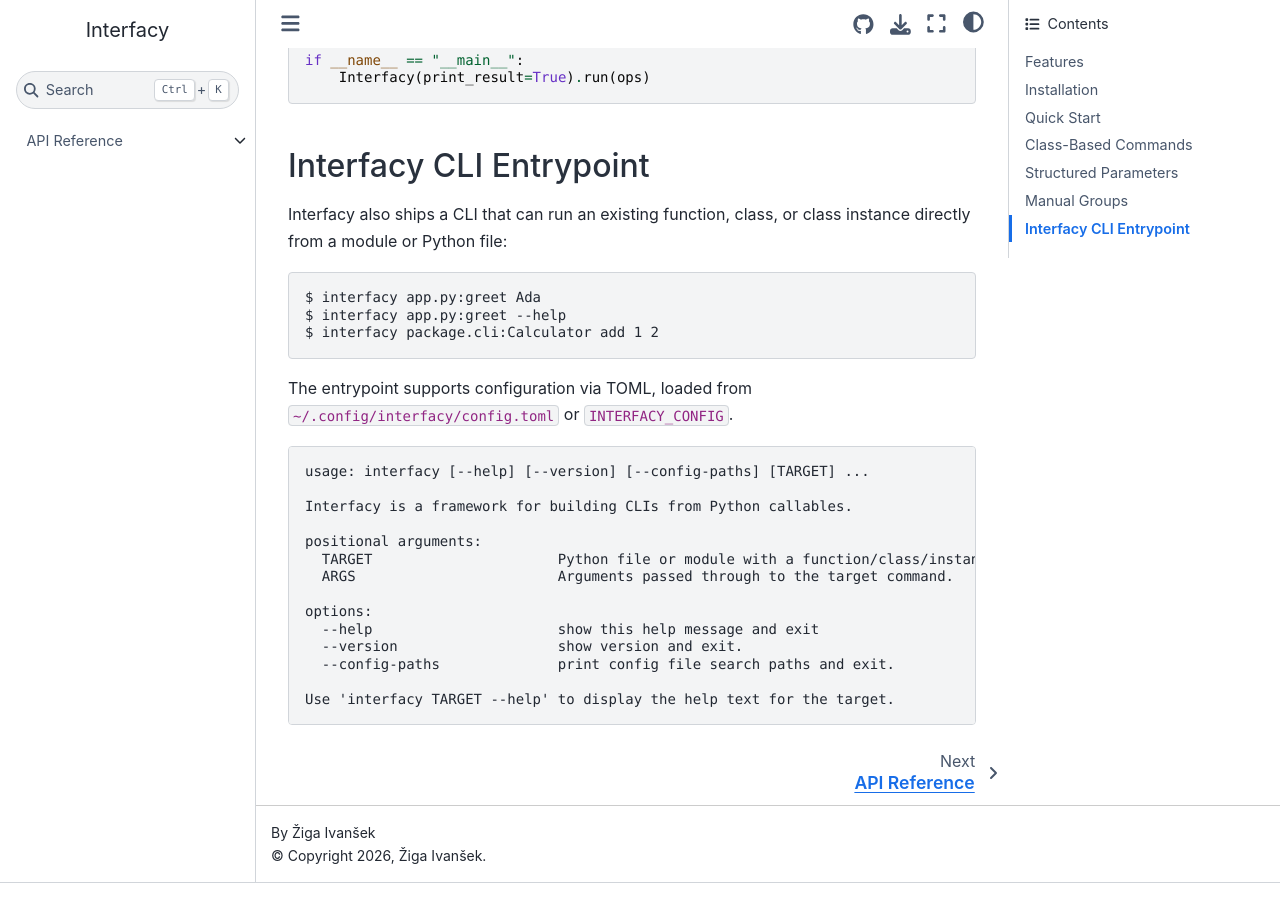
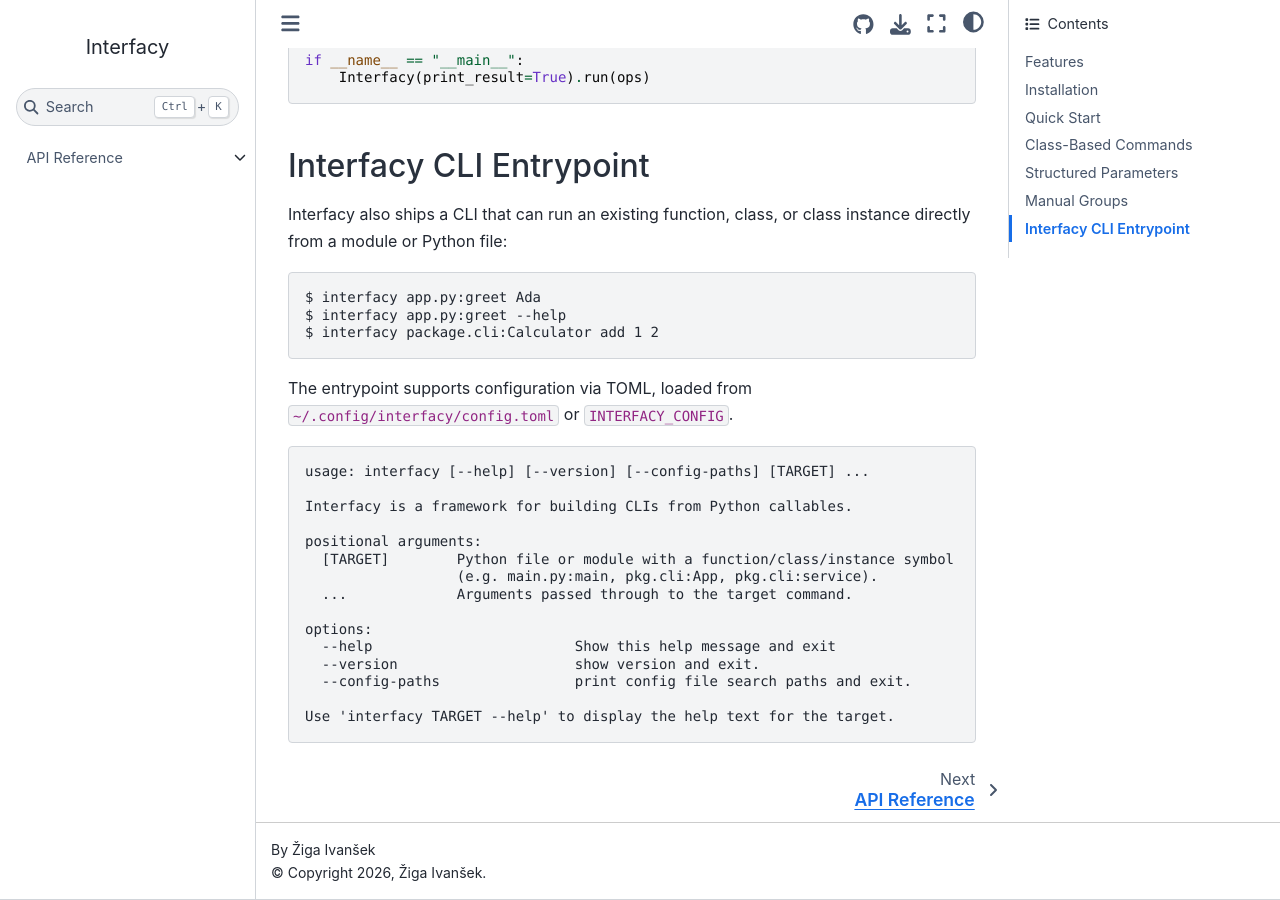
Before and after one commit to zigai/interfacy, a Sphinx documentation site: the page built from docs/index.md, in a window 1280 px wide and 900 px high, scrolled down 3048 px. Built offline with Sphinx 7.4.7 and the Sphinx Book theme 1.1.4, drawn with Linux system fonts in a browser that asks for light colours.

````diff
--- a/README.md
+++ b/README.md
@@ -4,7 +4,7 @@
 [![PyPI version](https://badge.fury.io/py/interfacy.svg)](https://badge.fury.io/py/interfacy)
 ![Supported versions](https://img.shields.io/badge/python-3.10+-blue.svg)
 [![Downloads](https://static.pepy.tech/badge/interfacy)](https://pepy.tech/project/interfacy)
-[![license](https://img.shields.io/github/license/zigai/interfacy.svg)](https://github.com/zigai/interfacy/blob/main/LICENSE)
+[![license](https://img.shields.io/github/license/zigai/interfacy.svg)](https://github.com/zigai/interfacy/blob/master/LICENSE)
 
 Interfacy is a CLI framework that turns Python functions, classes, and class instances into command-line interfaces. It derives the CLI from signatures, type annotations, and docstrings instead of making you define it twice.
 
@@ -161,17 +161,18 @@ usage: interfacy [--help] [--version] [--config-paths] [TARGET] ...
 Interfacy is a framework for building CLIs from Python callables.
 
 positional arguments:
-  TARGET                      Python file or module with a function/class/instance symbol (e.g. main.py:main, pkg.cli:App, pkg.cli:service).
-  ARGS                        Arguments passed through to the target command.
+  [TARGET]        Python file or module with a function/class/instance symbol
+                  (e.g. main.py:main, pkg.cli:App, pkg.cli:service).
+  ...             Arguments passed through to the target command.
 
 options:
-  --help                      show this help message and exit
-  --version                   show version and exit.
-  --config-paths              print config file search paths and exit.
+  --help                        Show this help message and exit
+  --version                     show version and exit.
+  --config-paths                print config file search paths and exit.
 
 Use 'interfacy TARGET --help' to display the help text for the target.
 ```
 
 ## License
 
-[MIT License](https://github.com/zigai/interfacy/blob/main/LICENSE)
+[MIT License](https://github.com/zigai/interfacy/blob/master/LICENSE)
--- a/docs/index.md
+++ b/docs/index.md
@@ -8,6 +8,6 @@ api/index
 ```
 
 ```{include} ../README.md
-:start-after: "[![license](https://img.shields.io/github/license/zigai/interfacy.svg)](https://github.com/zigai/interfacy/blob/main/LICENSE)"
+:start-after: "[![license](https://img.shields.io/github/license/zigai/interfacy.svg)](https://github.com/zigai/interfacy/blob/master/LICENSE)"
 :end-before: "## License"
 ```
````
